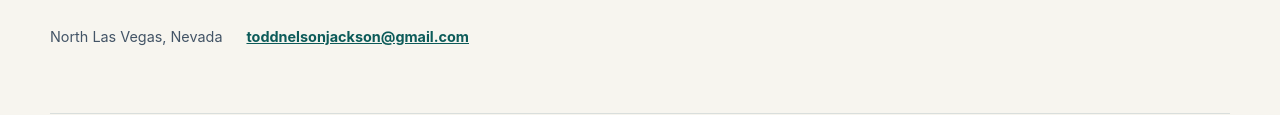
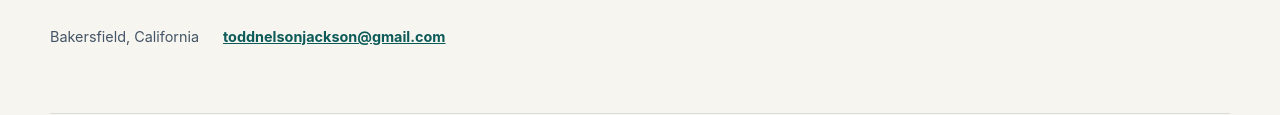
Before and after one commit to InsertCoinBro/Todd_Jackson_Portfolio, a plain HTML site: page resume.html in a window 1280 px wide. Shown: the part 390-505 px from the top of the page. Drawn offline with Linux system fonts and the light colour scheme.

Commit message:
Update resume.html
updated location

```diff
--- a/resume.html
+++ b/resume.html
@@ -28,7 +28,7 @@
       <h1>Resume</h1>
       <p>Technical problem solver with a people-first approach, transitioning seven-plus years of leadership and customer-facing experience into software engineering.</p>
       <div class="contact-row" aria-label="Contact information">
-        <span>North Las Vegas, Nevada</span>
+        <span>Bakersfield, California</span>
         <a href="mailto:toddnelsonjackson@gmail.com">toddnelsonjackson@gmail.com</a>
       </div>
     </section>
```
